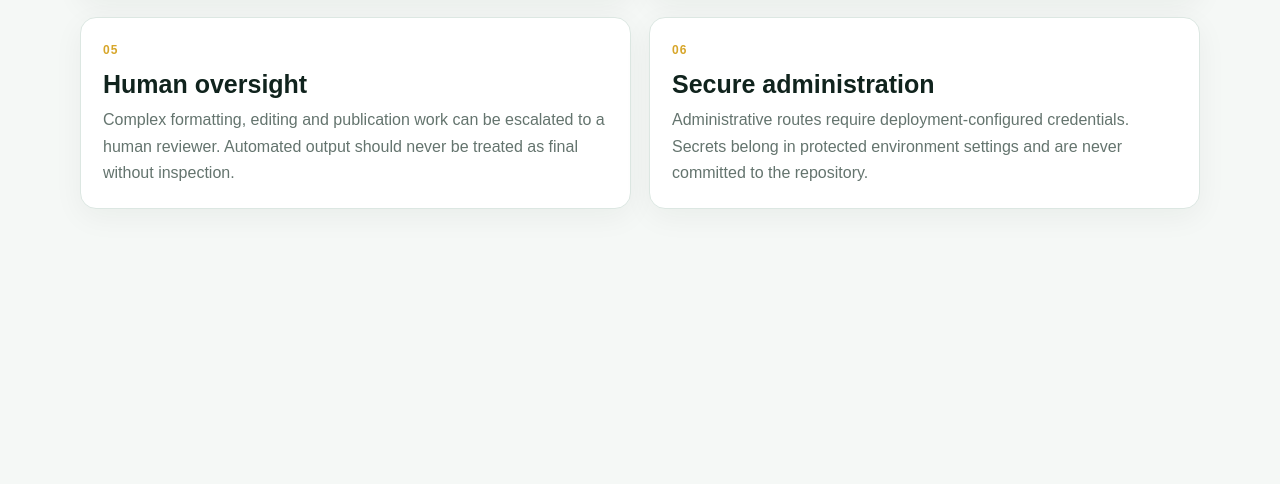
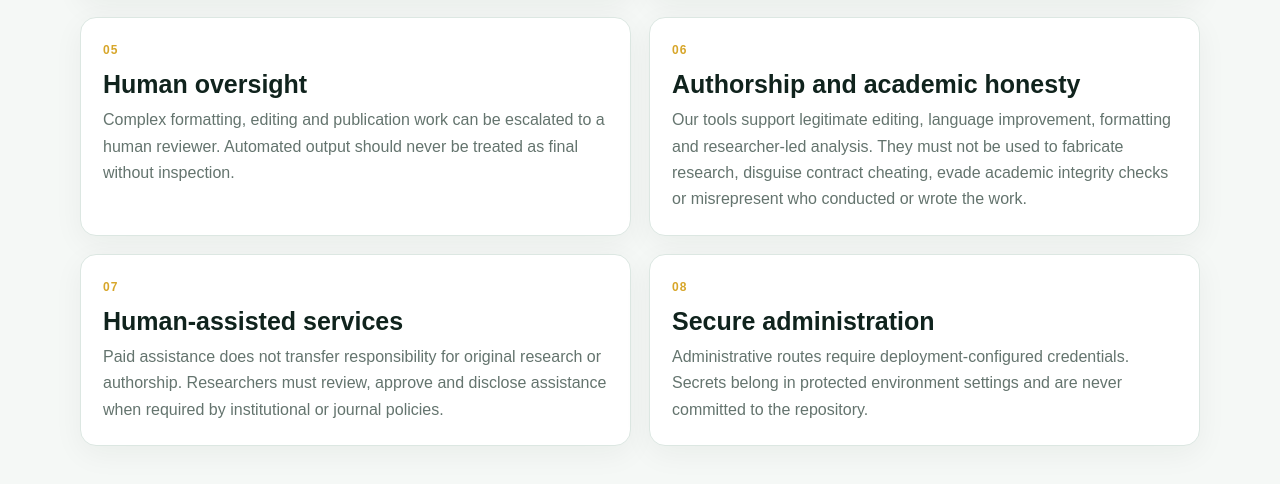
Before and after one commit to mabrig1/Scholar, a Next.js app: page /trust in a window 1280 px wide. Shown: the part 1043-1527 px from the top of the page. Before the commit the page ends 1300 px from the top, so only its background shows below. Built offline with nearby package versions, Linux system fonts and the light colour scheme; no server answers.

Commit message:
docs: clarify academic integrity and human-services boundaries on trust page

```diff
--- a/app/trust/page.tsx
+++ b/app/trust/page.tsx
@@ -8,6 +8,8 @@ const principles = [
   ["No guaranteed acceptance", "Journal editors and reviewers make independent decisions. A readiness score or journal match is decision support, not an acceptance probability."],
   ["Privacy by design", "The manuscript workspace is stored in the user's browser. Submitted orders are sent only when the user deliberately completes the submission form."],
   ["Human oversight", "Complex formatting, editing and publication work can be escalated to a human reviewer. Automated output should never be treated as final without inspection."],
+  ["Authorship and academic honesty", "Our tools support legitimate editing, language improvement, formatting and researcher-led analysis. They must not be used to fabricate research, disguise contract cheating, evade academic integrity checks or misrepresent who conducted or wrote the work."],
+  ["Human-assisted services", "Paid assistance does not transfer responsibility for original research or authorship. Researchers must review, approve and disclose assistance when required by institutional or journal policies."],
   ["Secure administration", "Administrative routes require deployment-configured credentials. Secrets belong in protected environment settings and are never committed to the repository."],
 ];
 
```
